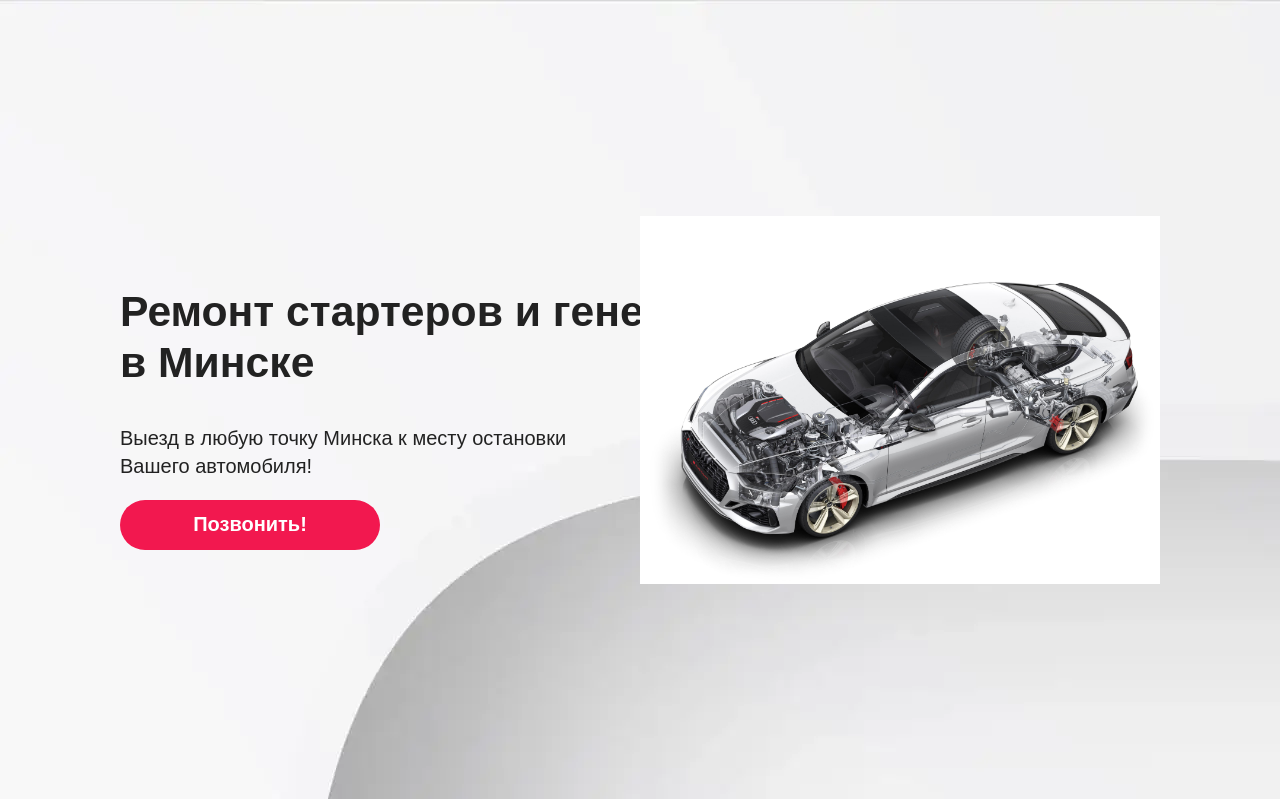
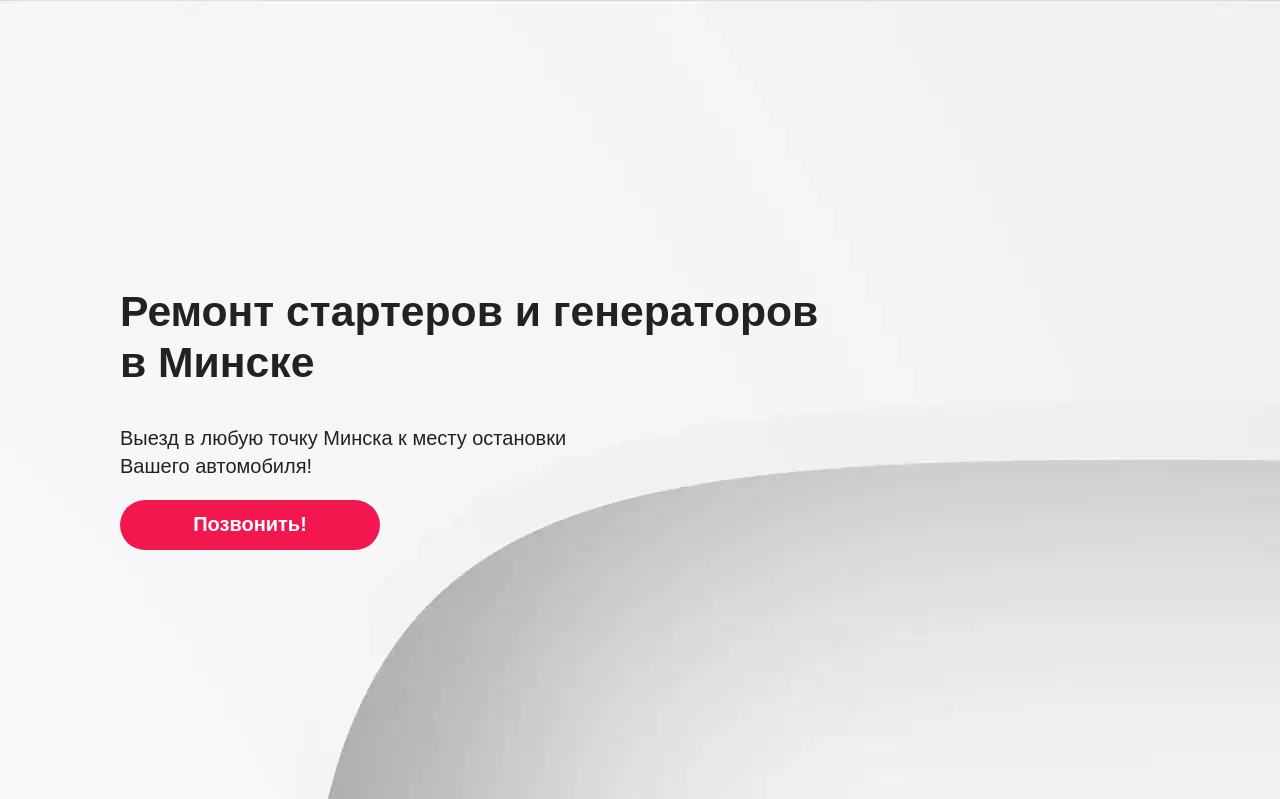
Before and after one commit to thesmertnik/estartprov2, a website built with Parcel: page index.html in a window 1280 px wide. Shown: the top 799 px of the page. Built offline with nearby package versions, Linux system fonts and the light colour scheme; files whose address does not match are found by name; a web font is replaced by a local one.

Commit message:
0.3 delete main photo, because hes don't rendering(((

```diff
--- a/index.html
+++ b/index.html
@@ -69,7 +69,7 @@
       </button>
     </div>
     <div class="main-container-right">
-      <img src="img/Audi_Rs5_Sportback_2019.jpg" alt="Ремонт стартеров и генераторов">
+      <!--<img src="img/Audi_Rs5_Sportback_2019.jpg" alt="Ремонт стартеров и генераторов">-->
     </div>
   </div>
 </section>
```
